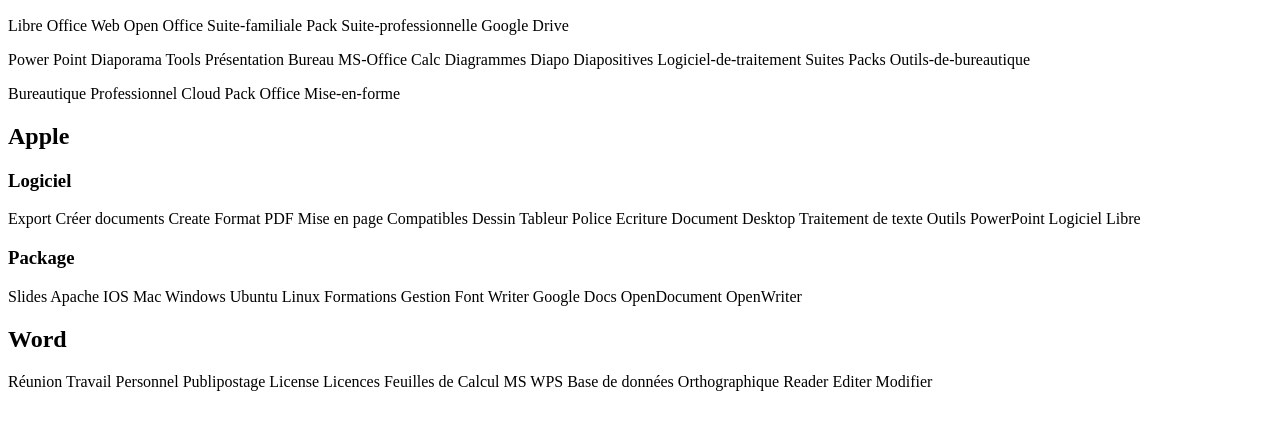
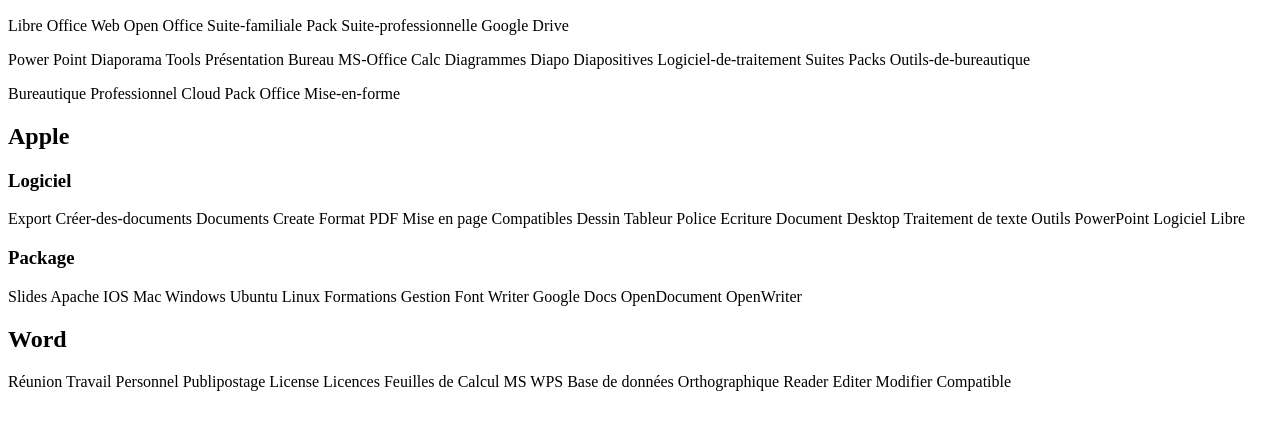
Before and after one commit to LorisCardot/Office, a plain HTML site: page index.html in a window 1280 px wide. Shown: the part 110-540 px from the top of the page. Drawn offline with Linux system fonts and the light colour scheme.

Commit message:
Update index.html

```diff
--- a/index.html
+++ b/index.html
@@ -21,12 +21,12 @@
     <p>Bureautique Professionnel Cloud Pack Office Mise-en-forme</p>
     <H2>Apple</H2>
     <h3>Logiciel</h3>
-    <p>Export Créer documents Create Format PDF Mise en page Compatibles Dessin Tableur Police Ecriture Document Desktop Traitement de texte Outils PowerPoint Logiciel Libre
+    <p>Export Créer-des-documents Documents Create Format PDF Mise en page Compatibles Dessin Tableur Police Ecriture Document Desktop Traitement de texte Outils PowerPoint Logiciel Libre
     </p>
     <h3>Package</h3>
     <p>Slides Apache IOS Mac Windows Ubuntu Linux Formations Gestion Font Writer Google Docs OpenDocument OpenWriter</p>
     <h2>Word</h2>
-    <p>Réunion Travail Personnel Publipostage License Licences Feuilles de Calcul MS WPS Base de données Orthographique Reader Editer Modifier </p>
+    <p>Réunion Travail Personnel Publipostage License Licences Feuilles de Calcul MS WPS Base de données Orthographique Reader Editer Modifier Compatible </p>
 </body>
 
 </html>
```
